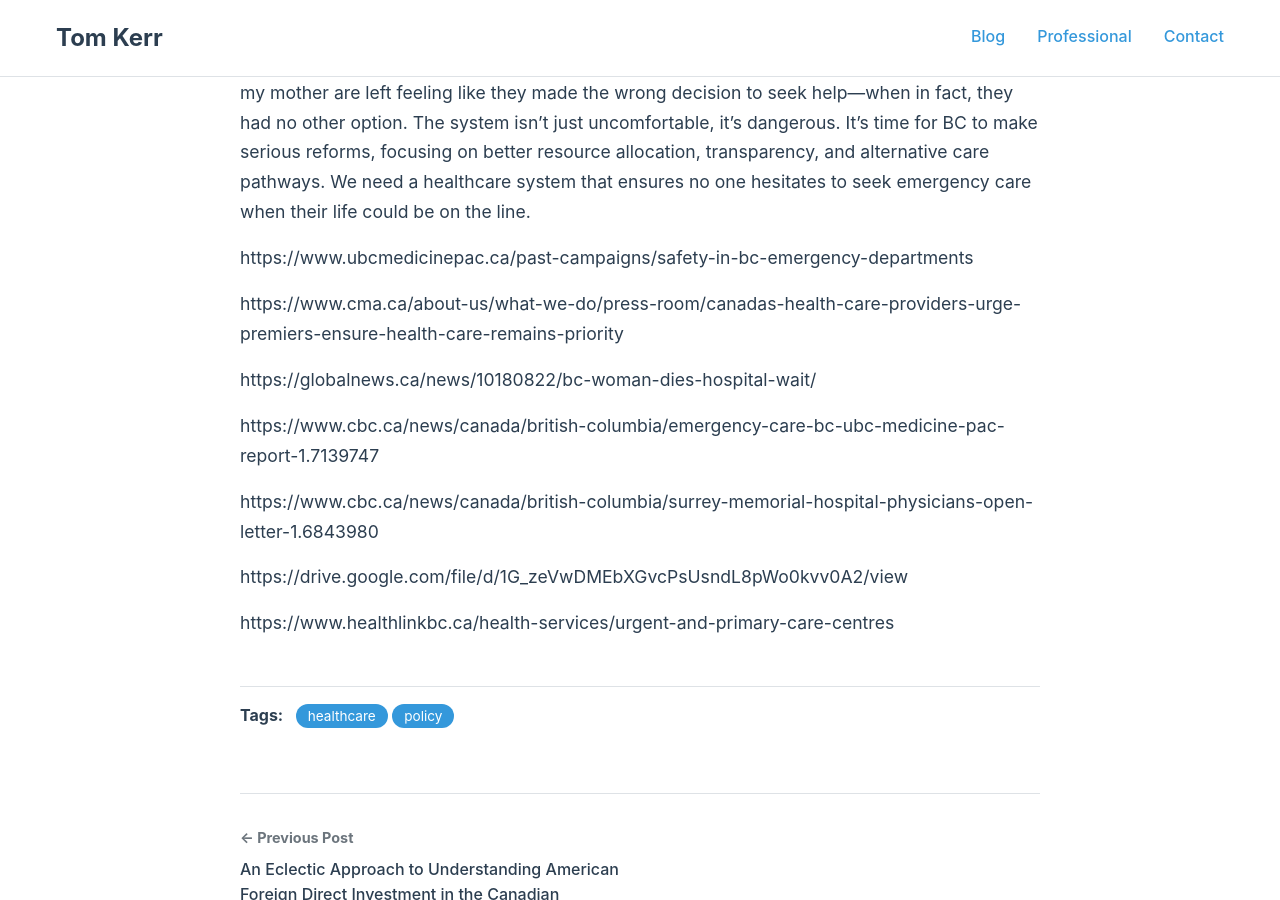
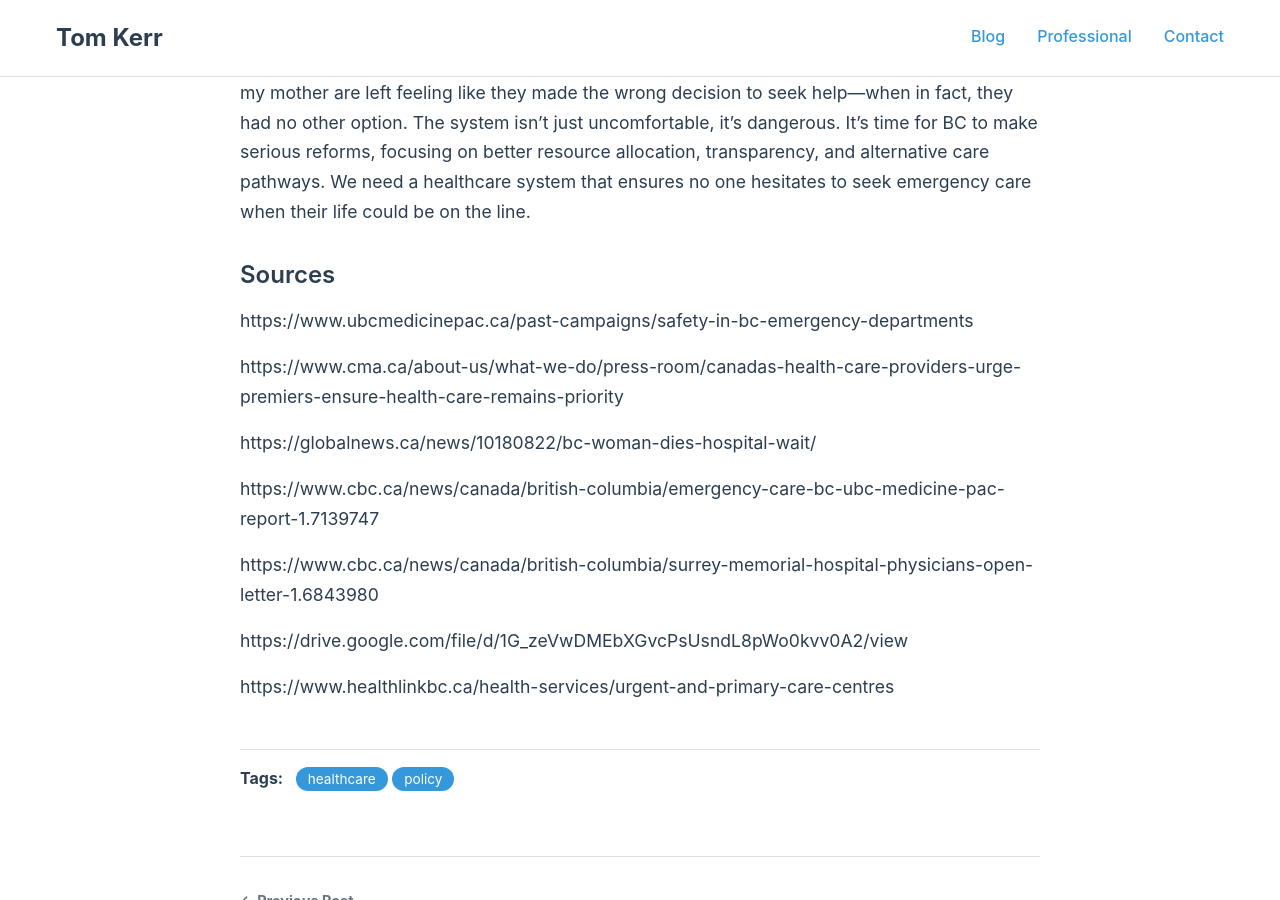
Before and after one commit to TDK250/Toms-Site, a Jekyll site: the page built from _posts/2025-07-21-er-policy-letter.md, in a window 1280 px wide and 900 px high, scrolled down 2919 px. Built offline with Jekyll 4.4.1, drawn with Linux system fonts in a browser that asks for light colours.

Commit message:
Update 2025-07-21-er-policy-letter.md

```diff
--- a/_posts/2025-07-21-er-policy-letter.md
+++ b/_posts/2025-07-21-er-policy-letter.md
@@ -41,6 +41,8 @@ Telemedicine services can be expanded for non-critical cases. Many people end up
 The state of BC’s emergency rooms is unacceptable. No one should have to endure 16+ hours of waiting in pain and confusion without knowing when, or if, they will receive care. Patients like my mother are left feeling like they made the wrong decision to seek help—when in fact, they had no other option.
 The system isn’t just uncomfortable, it’s dangerous. It’s time for BC to make serious reforms, focusing on better resource allocation, transparency, and alternative care pathways. We need a healthcare system that ensures no one hesitates to seek emergency care when their life could be on the line.
 
+### Sources
+
 https://www.ubcmedicinepac.ca/past-campaigns/safety-in-bc-emergency-departments
 
 https://www.cma.ca/about-us/what-we-do/press-room/canadas-health-care-providers-urge-premiers-ensure-health-care-remains-priority
```
